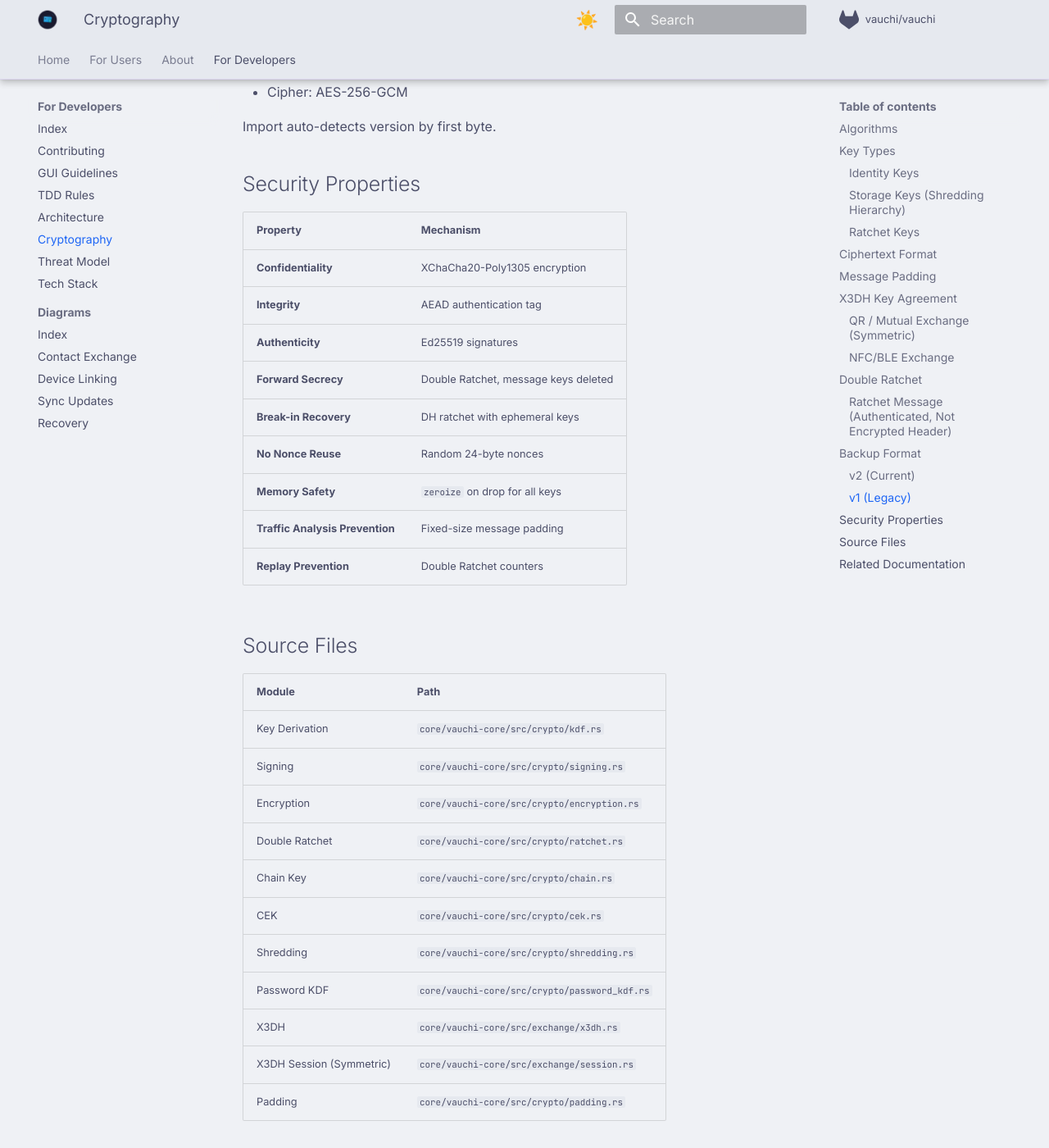
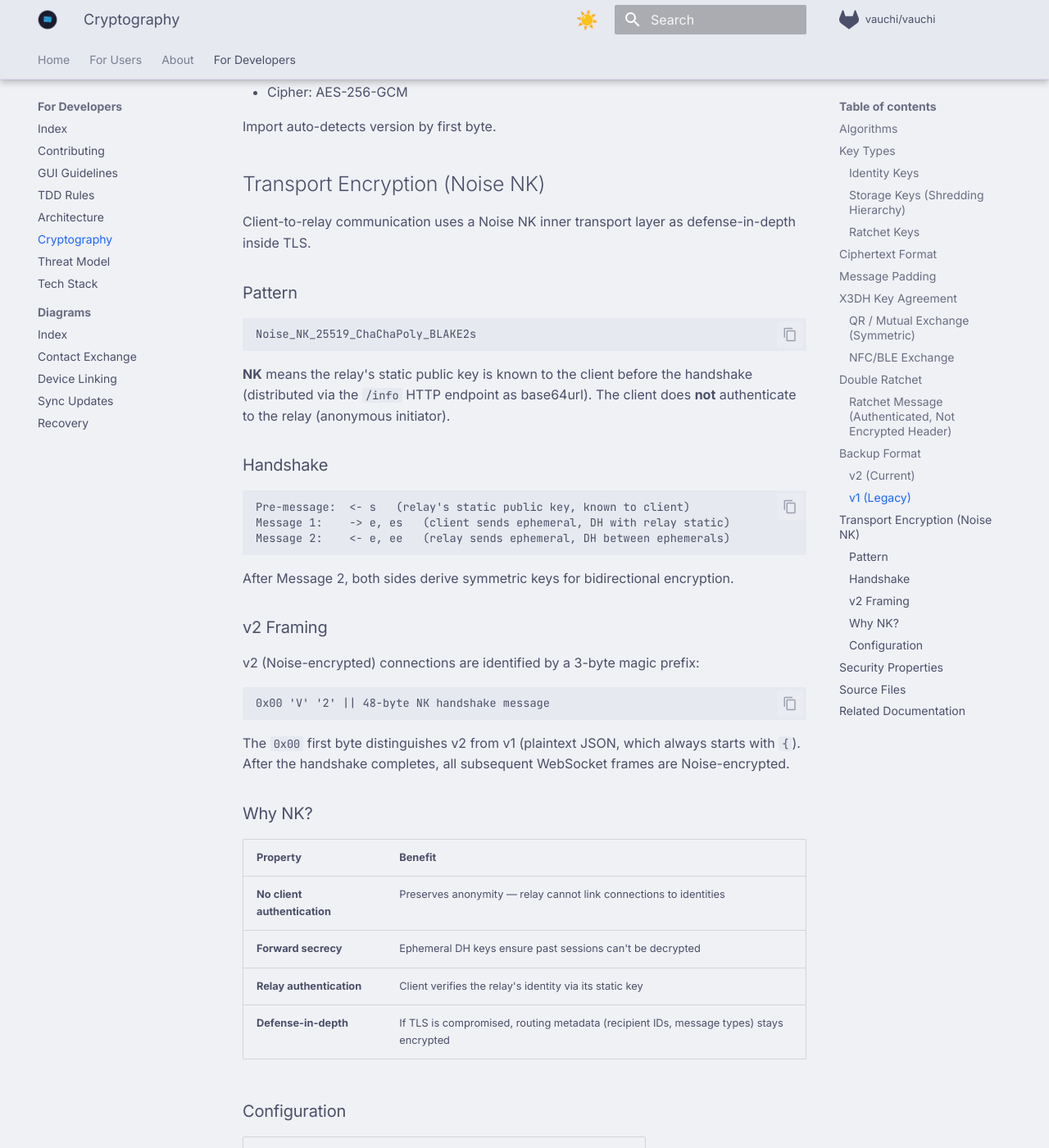
Before and after one commit to vauchi/docs, an MkDocs documentation site: the page built from docs/developers/crypto.md, in a window 1280 px wide and 1400 px high, scrolled down 5146 px. Shown: the whole window at 82% size. Built offline with MkDocs 1.6.1 and Material for MkDocs 9.7.7, drawn with Linux system fonts in a browser that asks for light colours; comment, search, counter and statistics services are not loaded; some of the changed text lies outside the part shown.

Commit message:
docs: add Noise NK transport encryption documentation (T2-9)
Documents the Noise_NK_25519_ChaChaPoly_BLAKE2s pattern used for
defense-in-depth client-relay transport encryption inside TLS.

Co-Authored-By: Claude Opus 4.6 <noreply@anthropic.com>

````diff
--- a/docs/developers/crypto.md
+++ b/docs/developers/crypto.md
@@ -194,6 +194,55 @@ salt(16) || nonce(12) || ciphertext || tag(16)
 
 Import auto-detects version by first byte.
 
+## Transport Encryption (Noise NK)
+
+Client-to-relay communication uses a Noise NK inner transport layer as defense-in-depth inside TLS.
+
+### Pattern
+
+```
+Noise_NK_25519_ChaChaPoly_BLAKE2s
+```
+
+**NK** means the relay's static public key is known to the client before the handshake (distributed via the `/info` HTTP endpoint as base64url). The client does **not** authenticate to the relay (anonymous initiator).
+
+### Handshake
+
+```
+Pre-message:  <- s   (relay's static public key, known to client)
+Message 1:    -> e, es   (client sends ephemeral, DH with relay static)
+Message 2:    <- e, ee   (relay sends ephemeral, DH between ephemerals)
+```
+
+After Message 2, both sides derive symmetric keys for bidirectional encryption.
+
+### v2 Framing
+
+v2 (Noise-encrypted) connections are identified by a 3-byte magic prefix:
+
+```
+0x00 'V' '2' || 48-byte NK handshake message
+```
+
+The `0x00` first byte distinguishes v2 from v1 (plaintext JSON, which always starts with `{`). After the handshake completes, all subsequent WebSocket frames are Noise-encrypted.
+
+### Why NK?
+
+| Property | Benefit |
+|----------|---------|
+| **No client authentication** | Preserves anonymity — relay cannot link connections to identities |
+| **Forward secrecy** | Ephemeral DH keys ensure past sessions can't be decrypted |
+| **Relay authentication** | Client verifies the relay's identity via its static key |
+| **Defense-in-depth** | If TLS is compromised, routing metadata (recipient IDs, message types) stays encrypted |
+
+### Configuration
+
+| Variable | Default | Description |
+|----------|---------|-------------|
+| `RELAY_REQUIRE_NOISE` | `false` | Reject v1 (plaintext) connections |
+
+The relay's Noise keypair is auto-generated on first start and persisted to `{data_dir}/relay_noise_key.bin`.
+
 ## Security Properties
 
 | Property | Mechanism |
@@ -207,6 +256,7 @@ Import auto-detects version by first byte.
 | **Memory Safety** | `zeroize` on drop for all keys |
 | **Traffic Analysis Prevention** | Fixed-size message padding |
 | **Replay Prevention** | Double Ratchet counters |
+| **Transport Encryption** | Noise NK inside TLS (defense-in-depth) |
 
 ## Source Files
 
````
Also changed, not shown: docs/about/security.md (+1 -1 lines).
